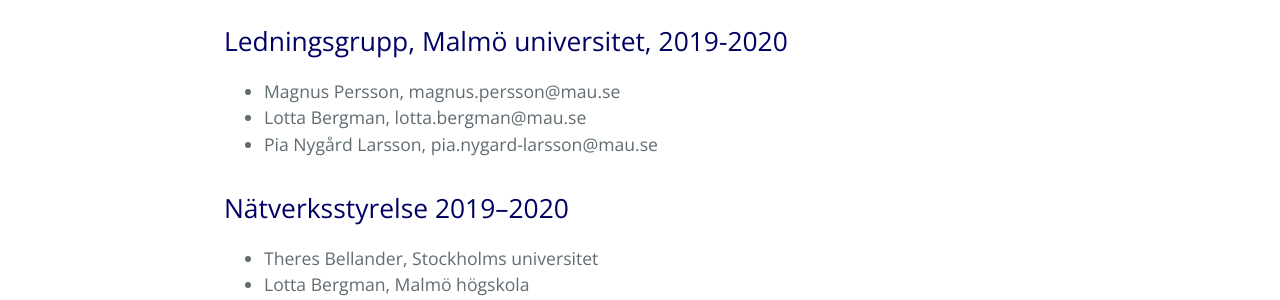
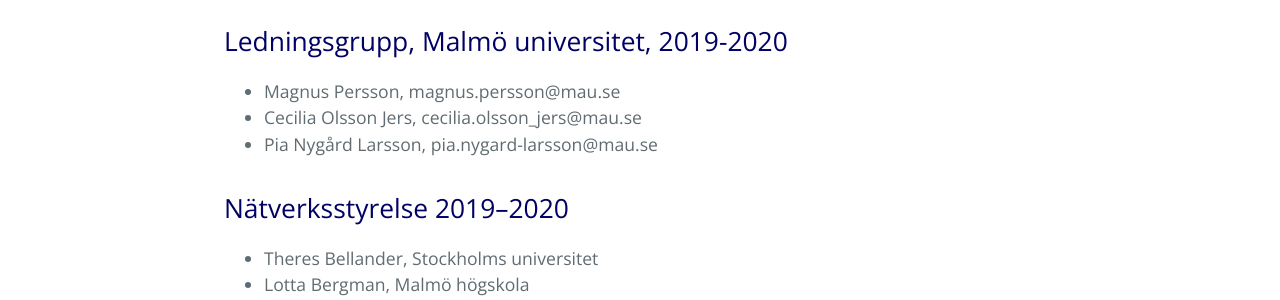
Before and after one commit to smdihemsida/smdihemsida.github.io, a Jekyll site: the page built from nätverket.md, in a window 1280 px wide. Shown: the part 740-1040 px from the top of the page. Built offline with Jekyll 4.4.1, drawn with Linux system fonts in a browser that asks for light colours; our own code applies the rules of GitHub Pages for plain Markdown files.

Commit message:
Update nätverket.md
Bytte ut Lotta mot Cecilia

```diff
--- a/nätverket.md
+++ b/nätverket.md
@@ -9,7 +9,7 @@ I ledningen för nätverket SMDI finns en nätverksstyrelse. Inom nätverksstyre
 ## Ledningsgrupp, Malmö universitet, 2019-2020
 
 * Magnus Persson, magnus.persson@mau.se
-* Lotta Bergman, lotta.bergman@mau.se
+* Cecilia Olsson Jers, cecilia.olsson_jers@mau.se
 * Pia Nygård Larsson, pia.nygard-larsson@mau.se
 
 ## Nätverksstyrelse 2019–2020
```
